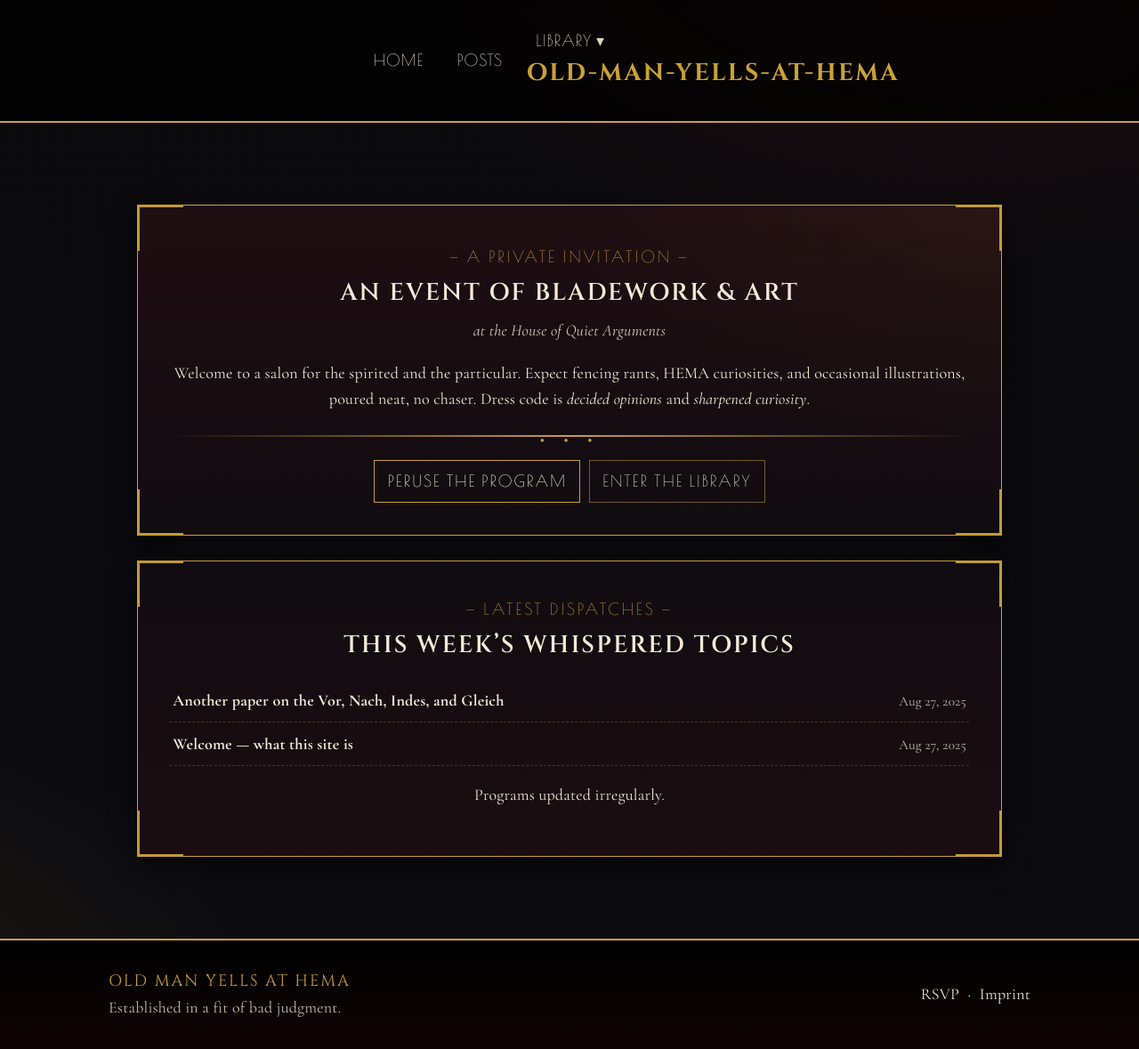
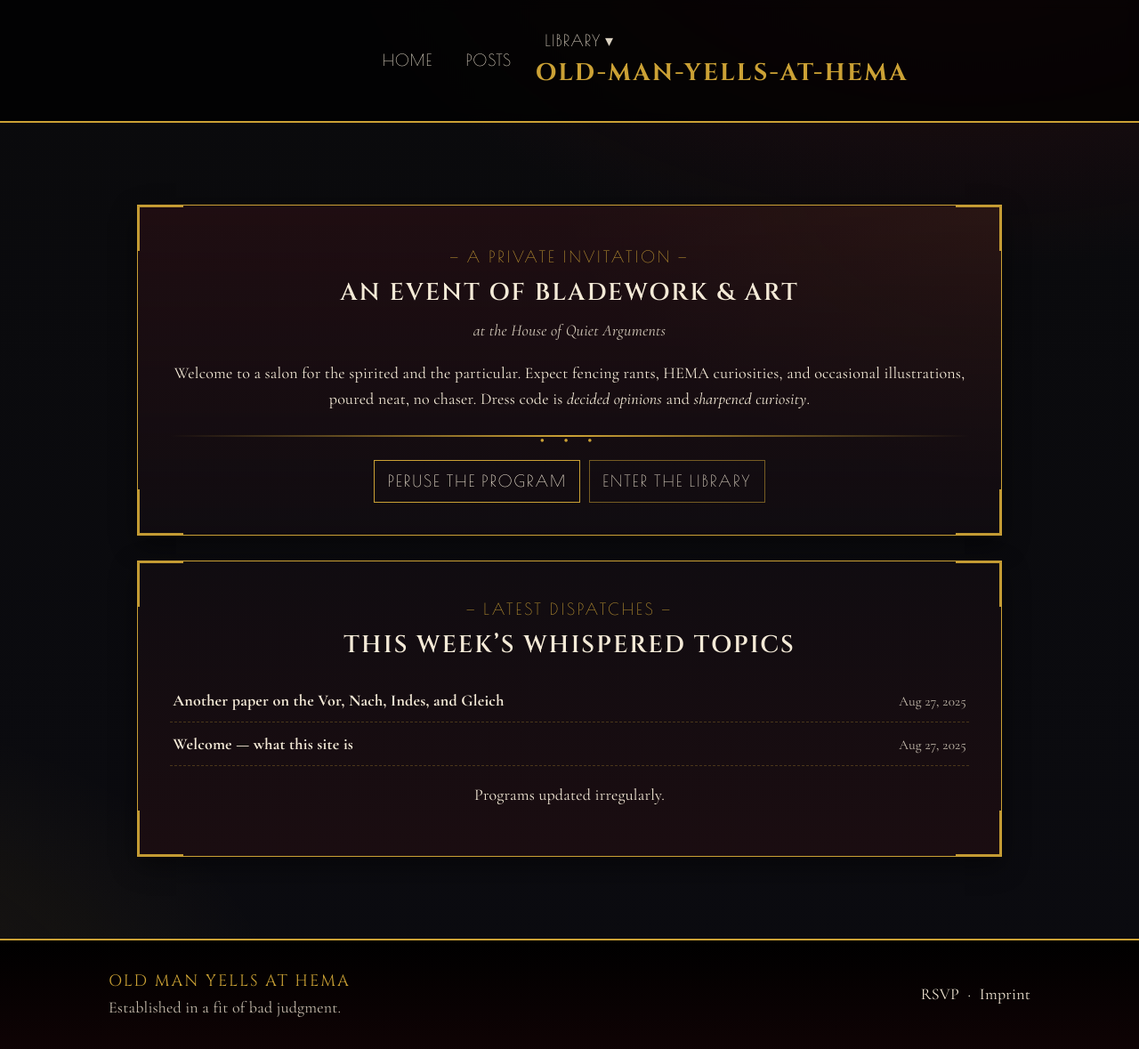
Before and after one commit to oldmanyellsathema/old-man-yells-at-hema, a Jekyll site: the page built from index.html, in a window 1280 px wide and 1179 px high. Shown: the whole window at 89% size. Built offline with Jekyll 4.4.1, drawn with Linux system fonts in a browser that asks for light colours.

Commit message:
Update styles.css

```diff
--- a/assets/css/styles.css
+++ b/assets/css/styles.css
@@ -27,17 +27,10 @@
 .nav{position:sticky;top:0;z-index:10;background:rgba(0,0,0,.72);backdrop-filter:saturate(120%) blur(6px);border-bottom:2px solid var(--gold)}
 .nav .wrap{
   display:grid;
-  grid-template-columns: minmax(80px,140px) 1fr max-content; /* title column sizes to its content */
+  grid-template-columns: 160px 1fr auto;
   gap:1rem; align-items:center;
 }
-
-.menu{
-  display:flex;
-  gap:.9rem;
-  align-items:center;
-  justify-self:start;      /* was center — this was forcing collisions with the title */
-  flex-wrap:wrap;          /* allows menu to wrap within its own column before pushing the title down */
-}
+.menu{display:flex; gap:1rem; align-items:center; justify-self:center}
 @media (max-width:780px){
   .brand-left{ width:40px; height:40px; }
 }
```
